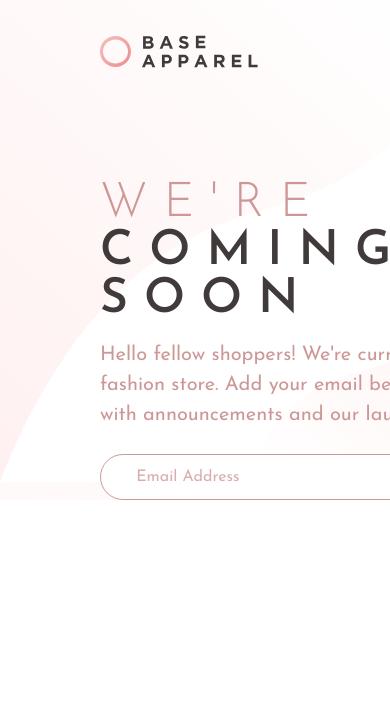
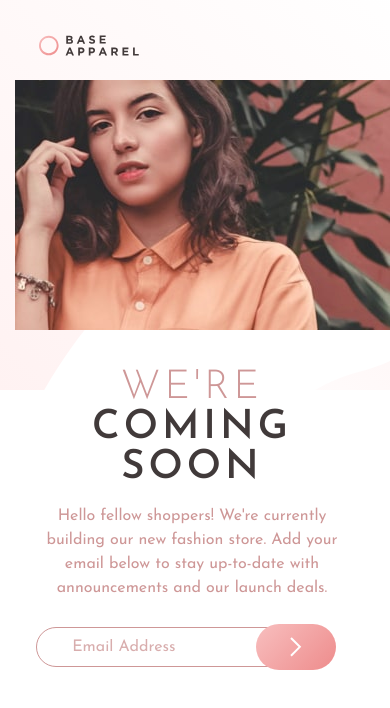
Before and after one commit to juliabush/base-apparel-3, a plain HTML site: page index.html in a window 390 px wide. Drawn offline with Linux system fonts and the light colour scheme.

Commit message:
Making the design responsive for different devices

```diff
--- a/index.html
+++ b/index.html
@@ -16,7 +16,7 @@
 <main class="website__container">
   <section class="website__main-image">
     <picture class="main-image__hero-responsive">
-      <source srcset="/images/hero-desktop.jpg" media="(min-width: 1100px)">
+      <source srcset="/images/hero-desktop.jpg" media="(min-width: 600px)">
       <img src="/images/hero-mobile.jpg" alt="Decorative image of a woman" class="hero__mobile">
     </picture>
   </section>
--- a/style.css
+++ b/style.css
@@ -123,3 +123,82 @@
     border: none;
     background: linear-gradient(135deg, hsl(0, 80%, 86%), hsl(0, 74%, 74%));
 }
+@media (min-width:340px) and (max-width:480px) {
+    main {
+        display: grid;
+        grid-template-columns: none;
+        font-family: var(--ff-main);
+        background-image: url(/images/bg-pattern-desktop.svg);
+        background-size: 500px;
+      }
+      .website__main-image {
+        grid-row: 1;
+        grid-column: 1;
+        position: relative;
+        bottom: 60px;
+      }
+      .website__logo-container {
+        margin-left: 10%;
+        margin-top: 2%;
+      }
+      .website__main-logo {
+        width: 100px;
+      }
+      .website__text-section {
+        display: flex;
+        flex-direction: column;
+        gap: 0;
+        grid-column: 1;
+        grid-row: 1;
+        margin-left: 0%;
+        margin-top: 7%;
+        width: auto;
+      }
+      .website__pure-text {
+        position: relative;
+        top: 280px;
+        left: 36px;
+        margin-top: 2rem;
+        display: grid;
+        text-align: center;
+        align-items: center;
+      }
+      .text-section__main-title {
+        font-size: 2.5rem;
+        letter-spacing: 4px;
+        width: 80%;
+      }
+      .text-section__main-caption {
+        font-size: 1rem;
+        width: 80%;
+      }
+      input {
+        width: 260px;
+        align-self: center;
+        padding: 0.7rem;
+        border-radius: 1.5rem;
+        position: relative;
+        border: 1px solid var(--clr-DesaturatedRed);
+      }
+}
+@media (min-width:750px) and (max-width:1200px) {
+    .text-section__main-title {
+        font-size: 2.5rem;
+        letter-spacing: 4px;
+        width: 40%;
+      }
+      .text-section__main-caption {
+        font-size: 1rem;
+        width: 60%;
+      }
+      input {
+        width: 300px;
+        padding: 0.7rem;
+        border-radius: 1.5rem;
+        position: relative;
+        border: 1px solid var(--clr-DesaturatedRed);
+      }
+      .website__main-logo {
+        width: 140px;
+      }
+}
```
